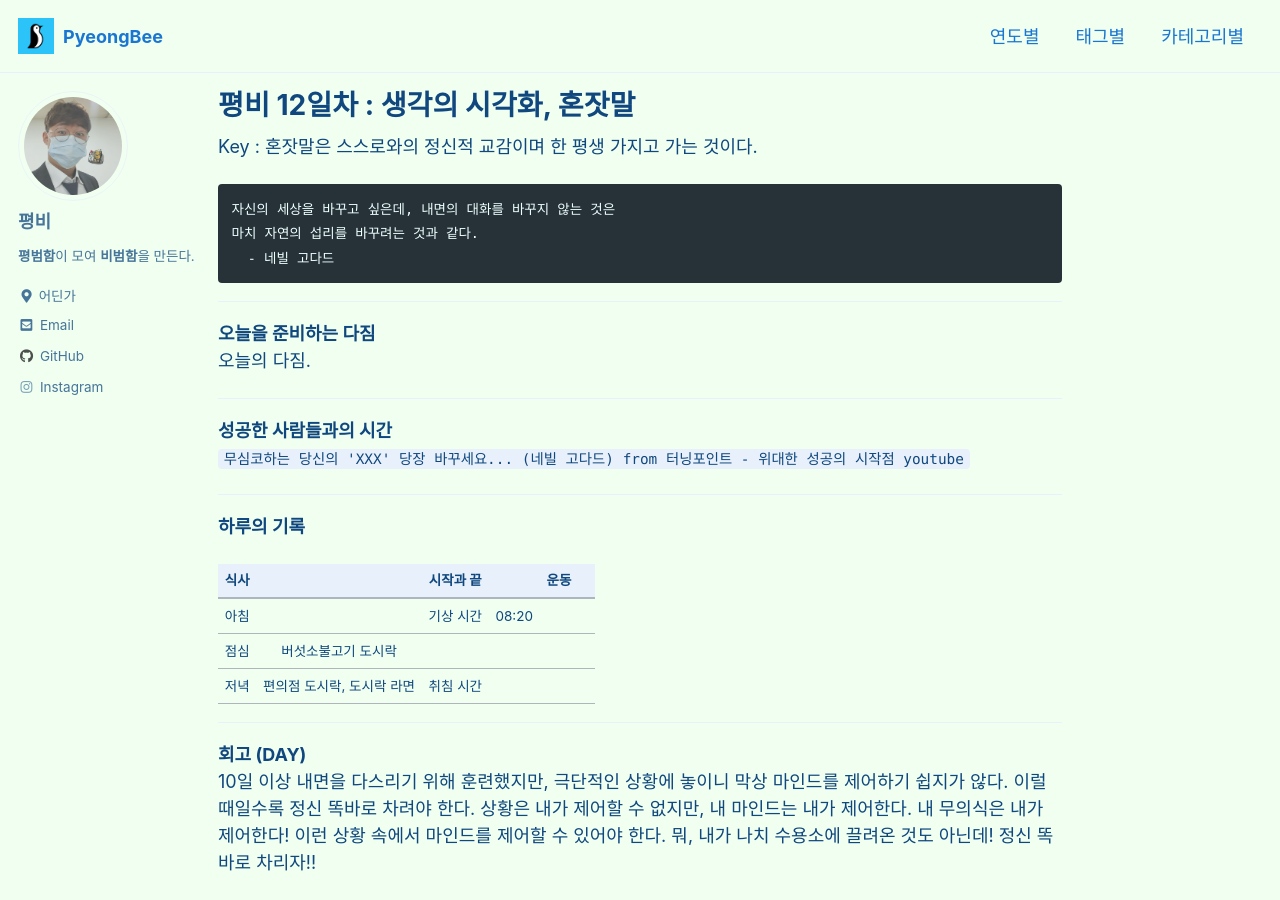
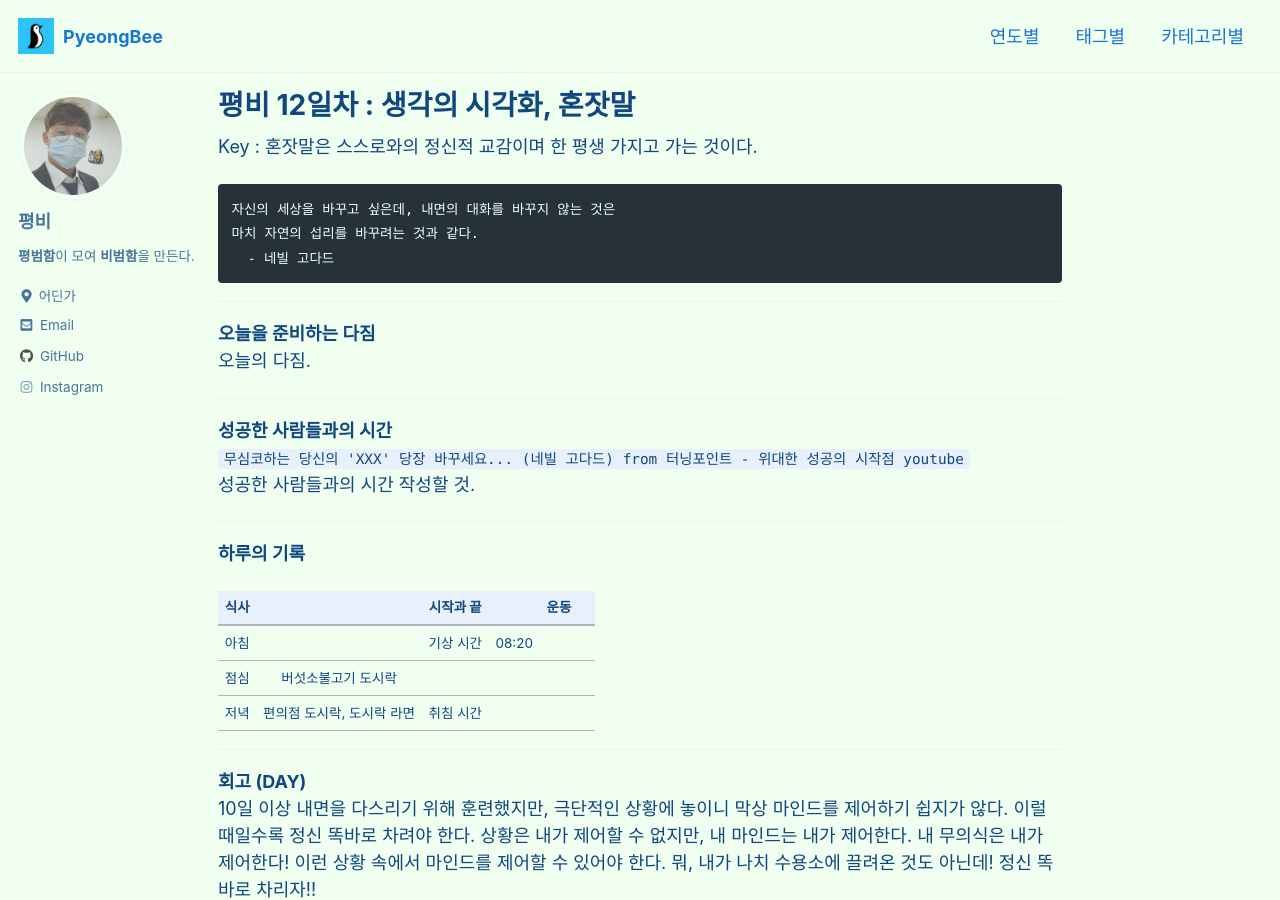
Before and after one commit to rlaghdcjf12/rlaghdcjf12.github.io, a Jekyll site: the page built from _posts/Ordinary/2021-08-18-12th-Day.md, in a window 1280 px wide and 900 px high. Built offline with Jekyll 4.4.1, drawn with Linux system fonts in a browser that asks for light colours; cached includes are drawn as plain includes; comment, search, counter and statistics services are not loaded.

Commit message:
12일차 커밋

```diff
--- a/_posts/Ordinary/2021-08-18-12th-Day.md
+++ b/_posts/Ordinary/2021-08-18-12th-Day.md
@@ -19,7 +19,7 @@ Key : 혼잣말은 스스로와의 정신적 교감이며 한 평생 가지고
 ---
 **성공한 사람들과의 시간**
 `무심코하는 당신의 'XXX' 당장 바꾸세요... (네빌 고다드) from 터닝포인트 - 위대한 성공의 시작점 youtube`
-
+성공한 사람들과의 시간 작성할 것.
 
 ---
 **하루의 기록**
```
